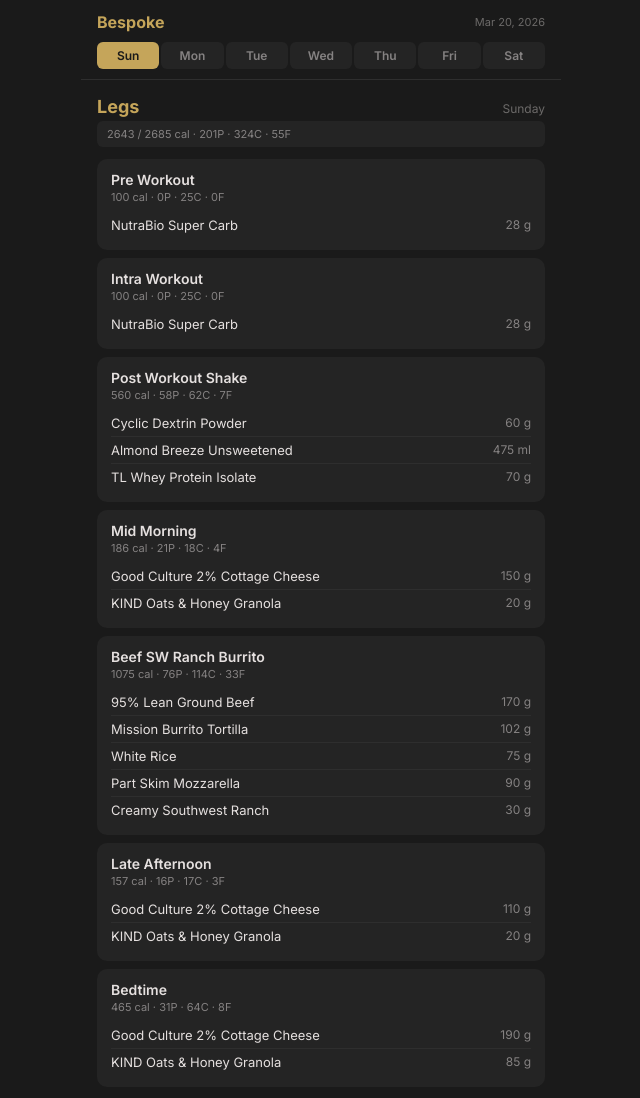
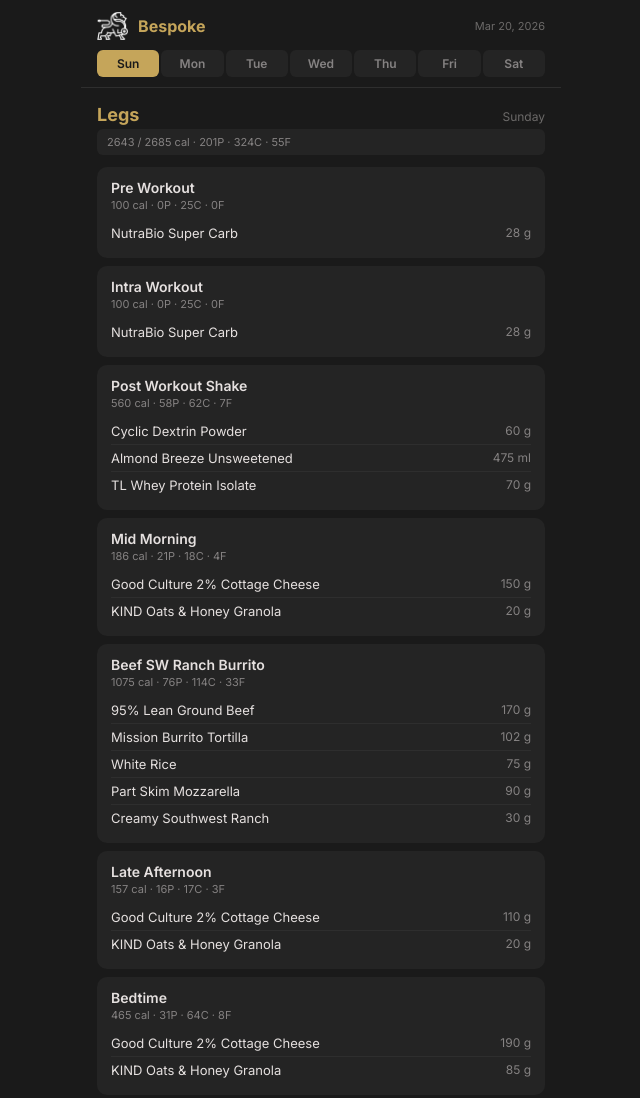
Before and after one commit to dotnetskills/bespoke-clients, a plain HTML site: page index.html in a window 1280 px wide. Shown: the top 1098 px of the page, without its empty margins (319-959 px from the left). Drawn offline with Linux system fonts and the light colour scheme.

Commit message:
Add lion logo to header and apple-touch-icon for home screen

```diff
--- a/index.html
+++ b/index.html
@@ -6,6 +6,7 @@
 <meta name="apple-mobile-web-app-capable" content="yes">
 <meta name="apple-mobile-web-app-status-bar-style" content="black-translucent">
 <meta name="theme-color" content="#1a1a1a">
+<link rel="apple-touch-icon" href="images/icon-192.png">
 <title>Bespoke Meal Plan</title>
 <link rel="preconnect" href="https://fonts.googleapis.com">
 <link href="https://fonts.googleapis.com/css2?family=Inter:wght@400;500;600;700&display=swap" rel="stylesheet">
@@ -27,6 +28,7 @@
   .brand {
     display: flex; align-items: center; gap: 10px; margin-bottom: 10px;
   }
+  .brand-logo { height: 28px; width: auto; }
   .brand h1 { font-size: 16px; font-weight: 700; color: #c5a55a; }
   .brand .date { margin-left: auto; font-size: 11px; color: rgba(229,224,223,0.4); }
   .nav {
@@ -76,12 +78,13 @@
 <body>
 <div class="top-bar">
   <div class="brand">
+    <img src="images/lion-logo.png" alt="Bespoke" class="brand-logo">
     <h1>Bespoke</h1>
     <span class="date" id="date"></span>
   </div>
   <div class="nav" id="nav"></div>
 </div>
-<div id="content"><div class="loading">Loading meal plan…</div></div>
+<div id="content"><div class="loading">Loading meal plan\u2026</div></div>
 
 <script>
 const DAYS = ["Sunday","Monday","Tuesday","Wednesday","Thursday","Friday","Saturday"];
```
